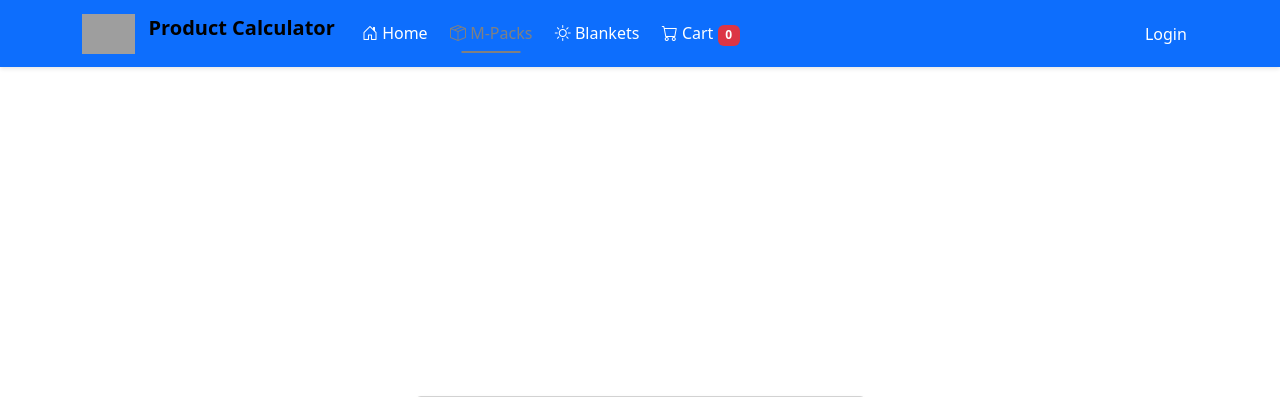
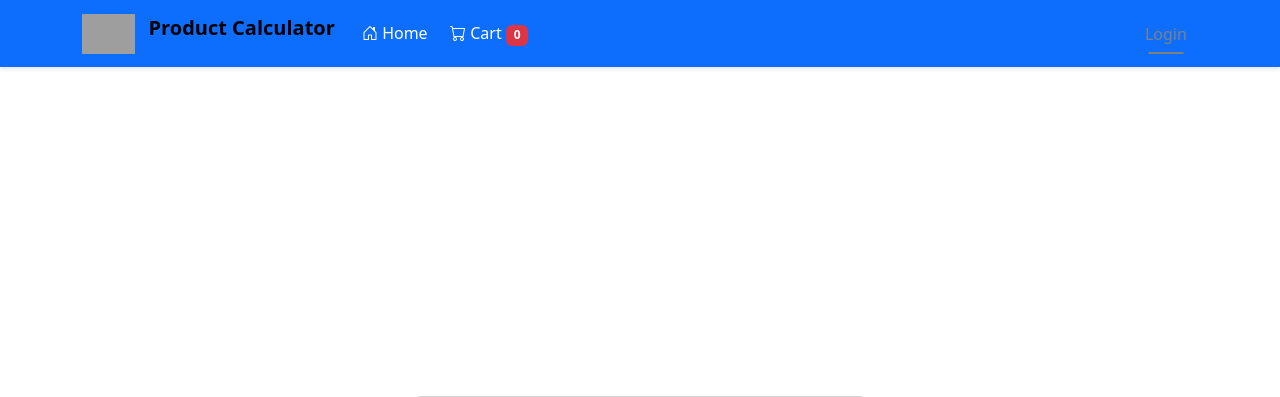
Before and after one commit to ADCY245/admin, a Flask app: page /auth/forgot-password in a window 1280 px wide. Shown: the top 397 px of the page. Run offline with Flask 3, Linux system fonts and the light colour scheme; some libraries are stand-ins or nearby versions; grey boxes are pictures that could not be loaded.

Commit message:
fix: comment out unimplemented navigation links to prevent routing errors

```diff
--- a/templates/base.html
+++ b/templates/base.html
@@ -209,16 +209,18 @@
                         });
                     </script>
                     {% endif %}
+                    <!-- Commented out until implemented
                     <li class="nav-item">
-                        <a class="nav-link" id="mpacksLink" href="{{ url_for('mpacks') }}" data-route="{{ url_for('mpacks') }}">
+                        <a class="nav-link" href="#" title="Coming soon" style="opacity: 0.6; cursor: not-allowed;">
                             <i class="bi bi-box-seam"></i> M-Packs
                         </a>
                     </li>
                     <li class="nav-item">
-                        <a class="nav-link" id="blanketsLink" href="{{ url_for('blankets') }}" data-route="{{ url_for('blankets') }}">
+                        <a class="nav-link" href="#" title="Coming soon" style="opacity: 0.6; cursor: not-allowed;">
                             <i class="bi bi-brightness-high"></i> Blankets
                         </a>
                     </li>
+                    -->
                     <li class="nav-item">
                         <a class="nav-link" id="cartLink" href="{{ url_for('main.cart') }}" data-route="{{ url_for('main.cart') }}">
                             <i class="bi bi-cart"></i> Cart <span id="cartCount" class="badge bg-danger">0</span>
```
